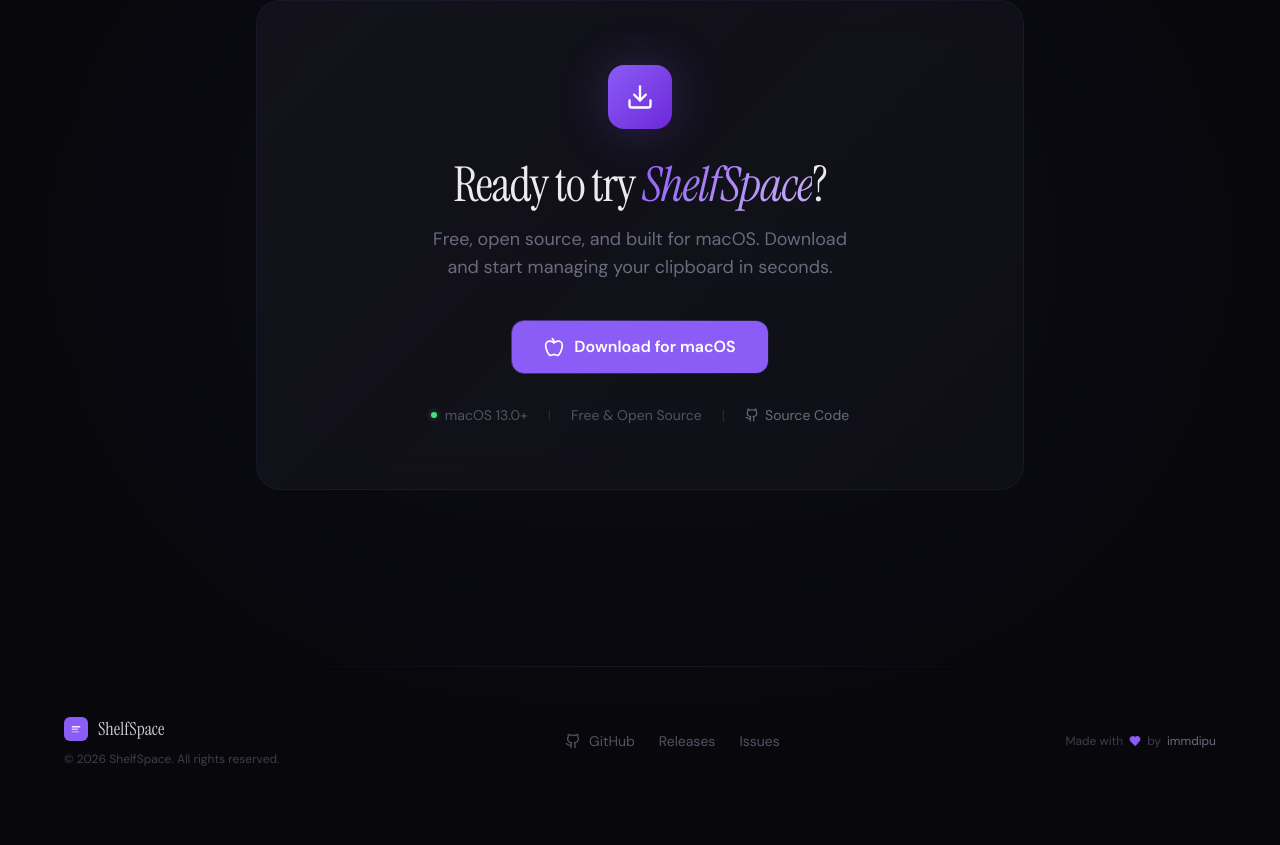
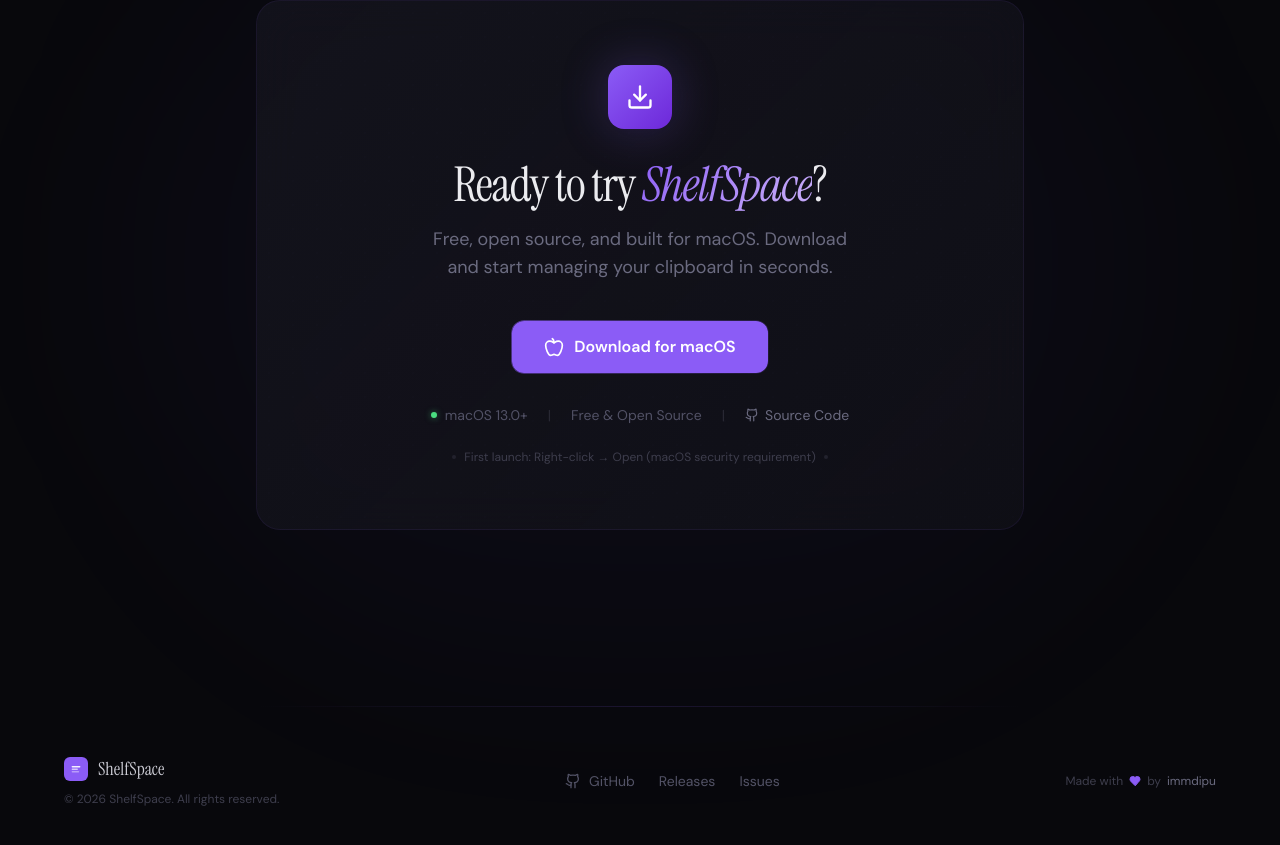
Before and after one commit to immdipu/shelfspace, a React (Vite) app in the folder landing-page/: page / in a window 1280 px wide. Shown: the part 5310-6155 px from the top of the page. Built offline with nearby package versions, Linux system fonts and the light colour scheme.

Commit message:
feat: enhance first launch instructions for macOS security compliance in README and Download component

```diff
--- a/landing-page/src/components/Download/Download.tsx
+++ b/landing-page/src/components/Download/Download.tsx
@@ -80,6 +80,13 @@
                 Source Code
               </a>
             </div>
+
+            {/* First launch note */}
+            <div className="mt-6 flex items-center justify-center gap-2 text-xs text-ash-600">
+              <span className="w-1 h-1 rounded-full bg-ash-600/40" />
+              <span>First launch: Right-click → Open (macOS security requirement)</span>
+              <span className="w-1 h-1 rounded-full bg-ash-600/40" />
+            </div>
           </div>
         </motion.div>
       </div>
```
Also changed, not shown: 1 other file (tests, documents, lock files or other folders).
